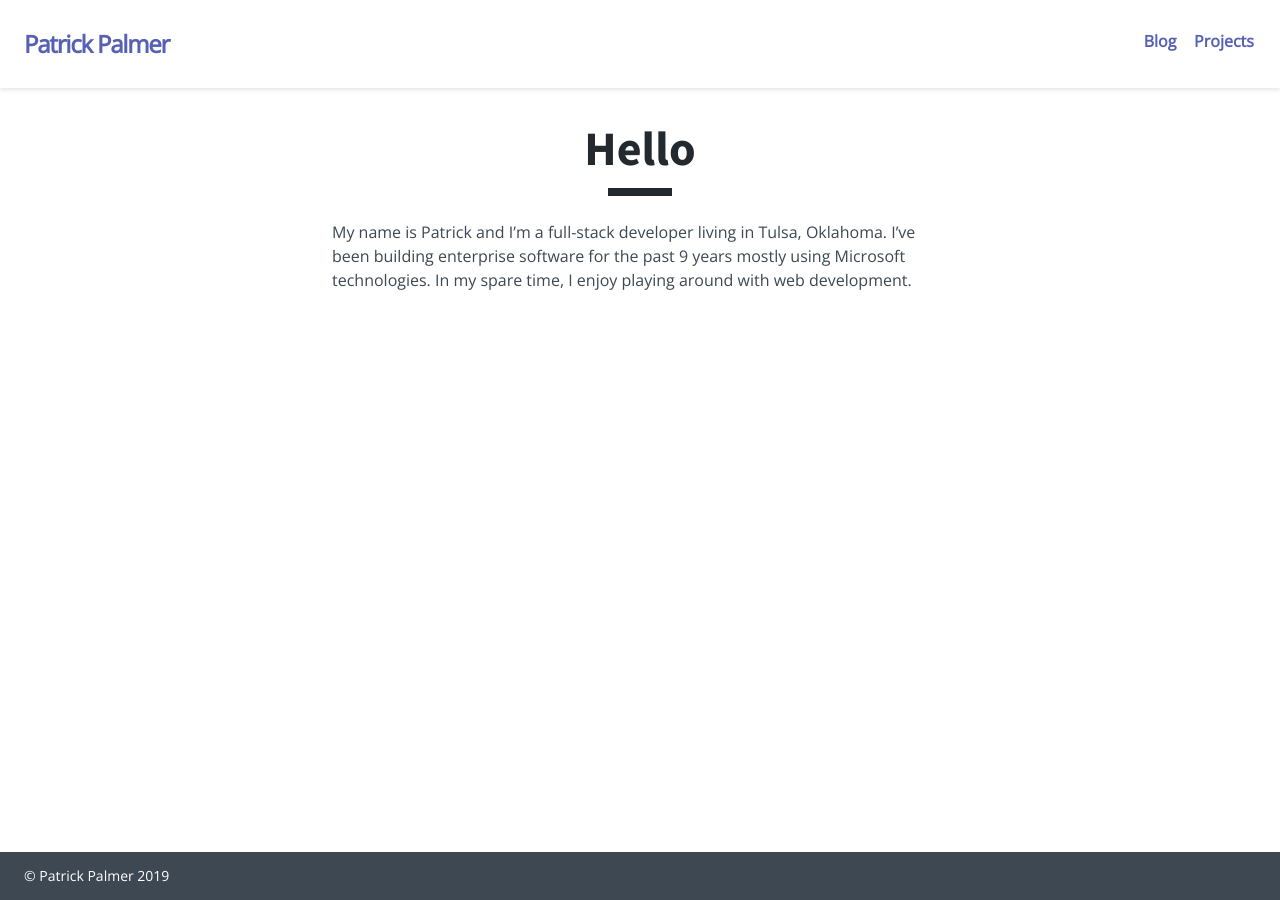
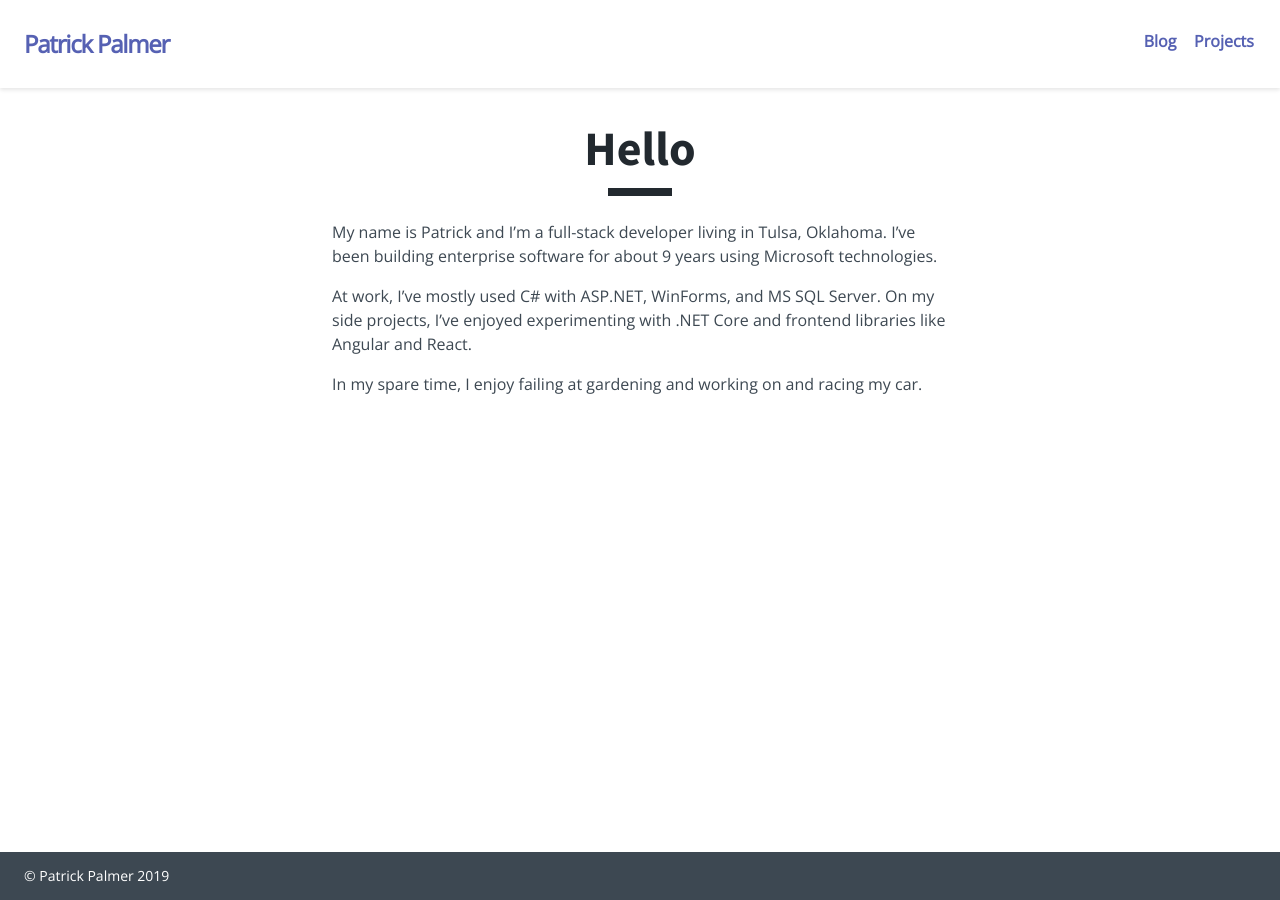
Before and after one commit to ppalms/ppalms.github.io, a Jekyll site: the page built from index.md, in a window 1280 px wide. Built offline with Jekyll 4.4.1, drawn with Linux system fonts in a browser that asks for light colours.

Commit message:
Flesh out personal blurb on landing page

```diff
--- a/index.md
+++ b/index.md
@@ -2,4 +2,8 @@
 layout: page
 title: Hello
 ---
-My name is Patrick and I'm a full-stack developer living in Tulsa, Oklahoma. I've been building enterprise software for the past 9 years mostly using Microsoft technologies. In my spare time, I enjoy playing around with web development.
+My name is Patrick and I'm a full-stack developer living in Tulsa, Oklahoma. I've been building enterprise software for about 9 years using Microsoft technologies.
+
+At work, I've mostly used C# with ASP.NET, WinForms, and MS SQL Server. On my side projects, I've enjoyed experimenting with .NET Core and frontend libraries like Angular and React.
+
+In my spare time, I enjoy failing at gardening and working on and racing my car.
```
